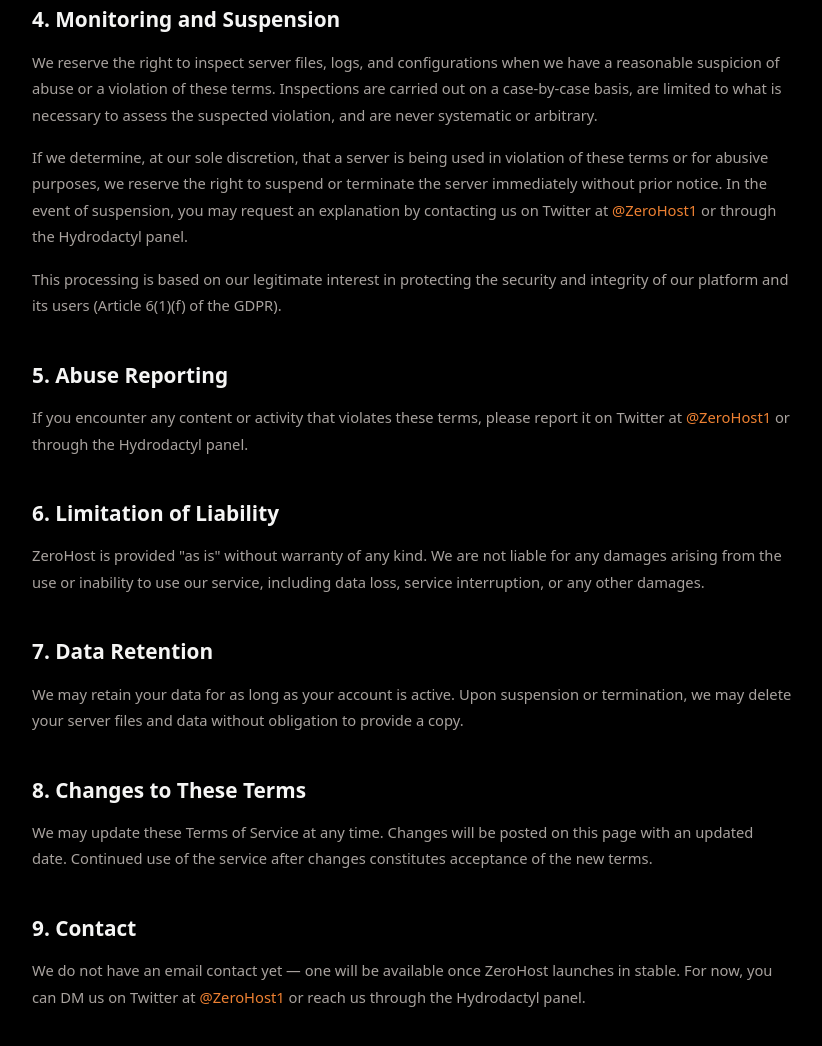
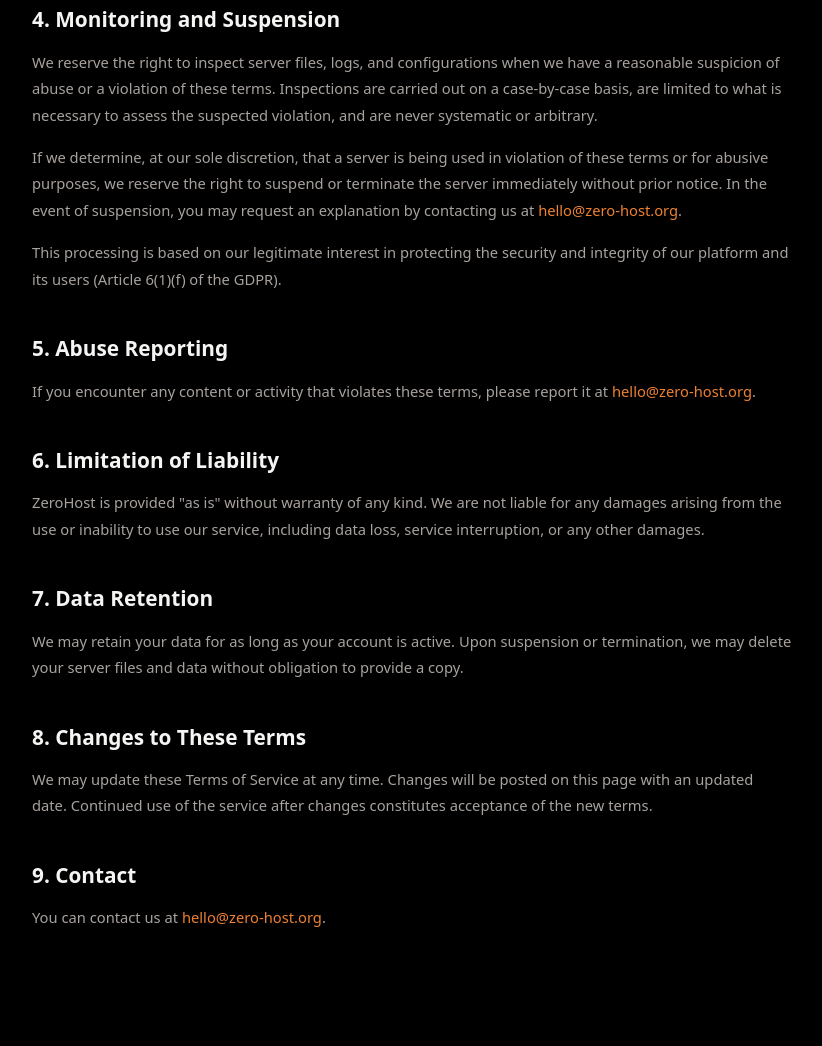
Before and after one commit to ZeroHost-Code/home, a website: page site/terms.html in a window 1280 px wide. Shown: the part 844-1890 px from the top of the page, without its empty margins (228-1050 px from the left). Drawn offline with Linux system fonts and the light colour scheme.

Commit message:
replace Twitter/status page contact with hello@zero-host.org email

```diff
--- a/site/terms.html
+++ b/site/terms.html
@@ -154,11 +154,11 @@
 
       <h2>4. Monitoring and Suspension</h2>
       <p>We reserve the right to inspect server files, logs, and configurations when we have a reasonable suspicion of abuse or a violation of these terms. Inspections are carried out on a case-by-case basis, are limited to what is necessary to assess the suspected violation, and are never systematic or arbitrary.</p>
-      <p>If we determine, at our sole discretion, that a server is being used in violation of these terms or for abusive purposes, we reserve the right to suspend or terminate the server immediately without prior notice. In the event of suspension, you may request an explanation by contacting us on Twitter at <a href="https://twitter.com/ZeroHost1" target="_blank" rel="noopener noreferrer">@ZeroHost1</a> or through the Hydrodactyl panel.</p>
+      <p>If we determine, at our sole discretion, that a server is being used in violation of these terms or for abusive purposes, we reserve the right to suspend or terminate the server immediately without prior notice. In the event of suspension, you may request an explanation by contacting us at <a href="mailto:hello@zero-host.org">hello@zero-host.org</a>.</p>
       <p>This processing is based on our legitimate interest in protecting the security and integrity of our platform and its users (Article 6(1)(f) of the GDPR).</p>
 
       <h2>5. Abuse Reporting</h2>
-      <p>If you encounter any content or activity that violates these terms, please report it on Twitter at <a href="https://twitter.com/ZeroHost1" target="_blank" rel="noopener noreferrer">@ZeroHost1</a> or through the Hydrodactyl panel.</p>
+      <p>If you encounter any content or activity that violates these terms, please report it at <a href="mailto:hello@zero-host.org">hello@zero-host.org</a>.</p>
 
       <h2>6. Limitation of Liability</h2>
       <p>ZeroHost is provided "as is" without warranty of any kind. We are not liable for any damages arising from the use or inability to use our service, including data loss, service interruption, or any other damages.</p>
@@ -170,7 +170,7 @@
       <p>We may update these Terms of Service at any time. Changes will be posted on this page with an updated date. Continued use of the service after changes constitutes acceptance of the new terms.</p>
 
       <h2>9. Contact</h2>
-      <p>We do not have an email contact yet — one will be available once ZeroHost launches in stable. For now, you can DM us on Twitter at <a href="https://twitter.com/ZeroHost1" target="_blank" rel="noopener noreferrer">@ZeroHost1</a> or reach us through the Hydrodactyl panel.</p>
+      <p>You can contact us at <a href="mailto:hello@zero-host.org">hello@zero-host.org</a>.</p>
     </div>
   </main>
 
```
Also changed, not shown: site/privacy.html (+1 -1 lines).
